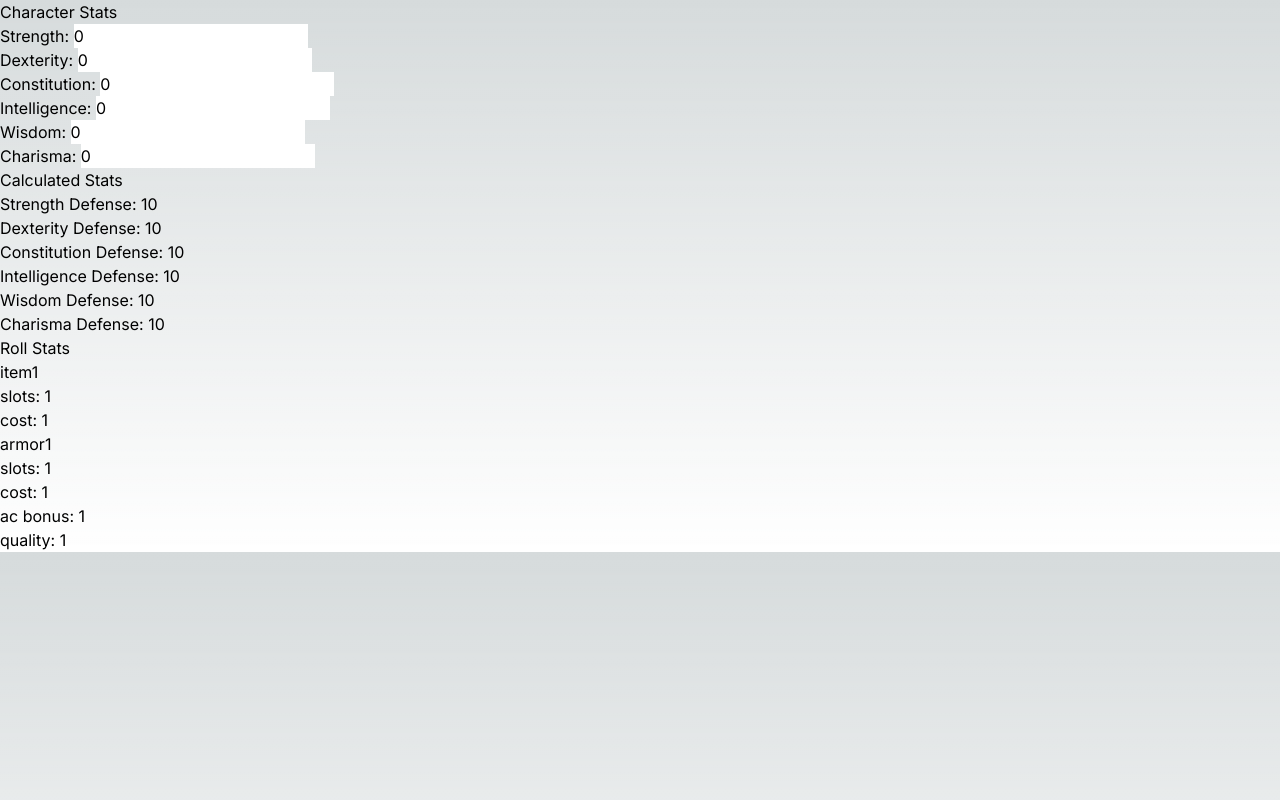
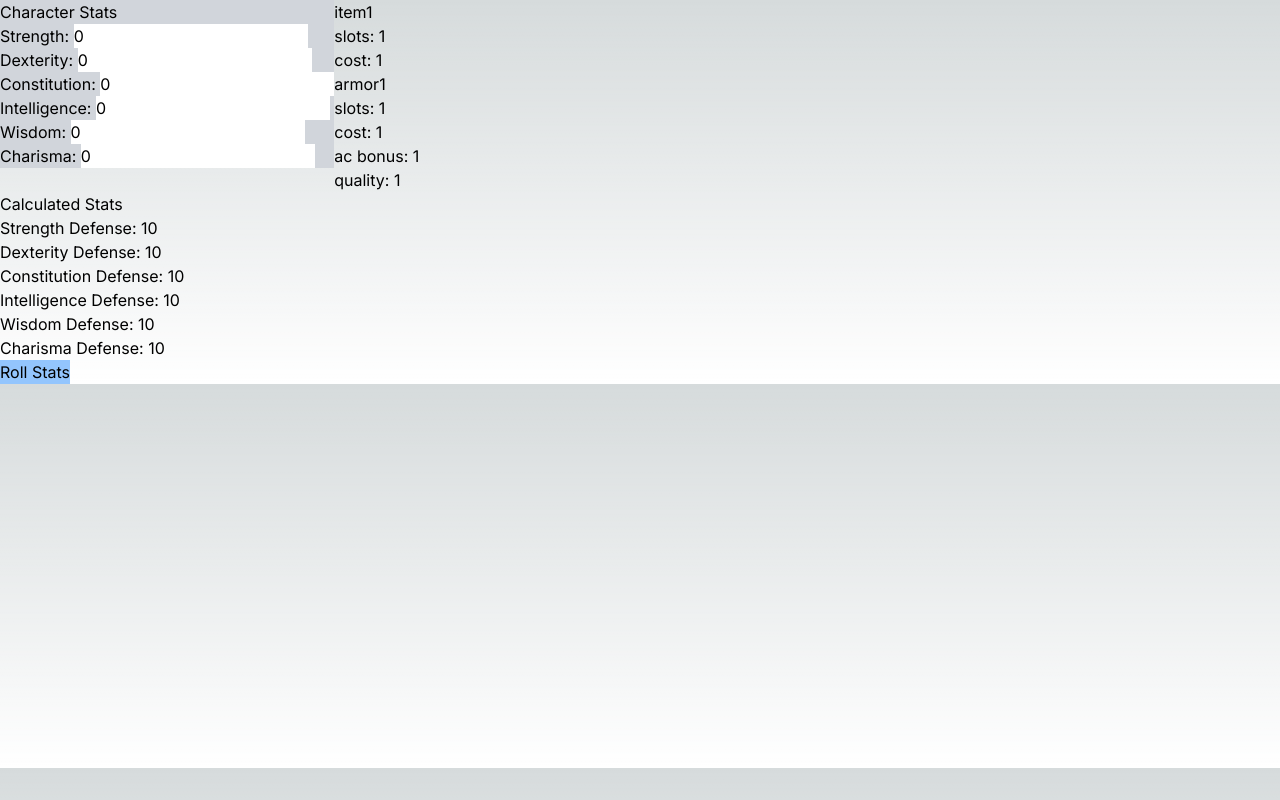
Before and after one commit to mf-andres/knave-charsheet, a Next.js app: page / in a window 1280 px wide. Built offline with nearby package versions, Linux system fonts and the light colour scheme.

Commit message:
chore: try a little styling

```diff
--- a/app/page.tsx
+++ b/app/page.tsx
@@ -37,7 +37,9 @@
   };
 
   return (
+    <div className="flex">
       <div>
+        <div className="flex-col bg-gray-300">
           <h1>Character Stats</h1>
           <form>
             <label>Strength: </label>
@@ -88,7 +90,11 @@
             />
             <br />
           </form>
+        </div>
 
+        <br></br>
+
+        <div className="flex-col">
           <h2>Calculated Stats</h2>
           <p>Strength Defense: {10 + str}</p>
           <p>Dexterity Defense: {10 + dex}</p>
@@ -97,7 +103,11 @@
           <p>Wisdom Defense: {10 + wis}</p>
           <p>Charisma Defense: {10 + cha}</p>
 
-      <button onClick={(e) => setStats()}>Roll Stats</button>
+          <button className="bg-blue-300" onClick={(e) => setStats()}>
+            Roll Stats
+          </button>
+        </div>
+      </div>
 
       <Inventory></Inventory>
     </div>
```
Lines whose indentation alone changed are shown as unchanged.
